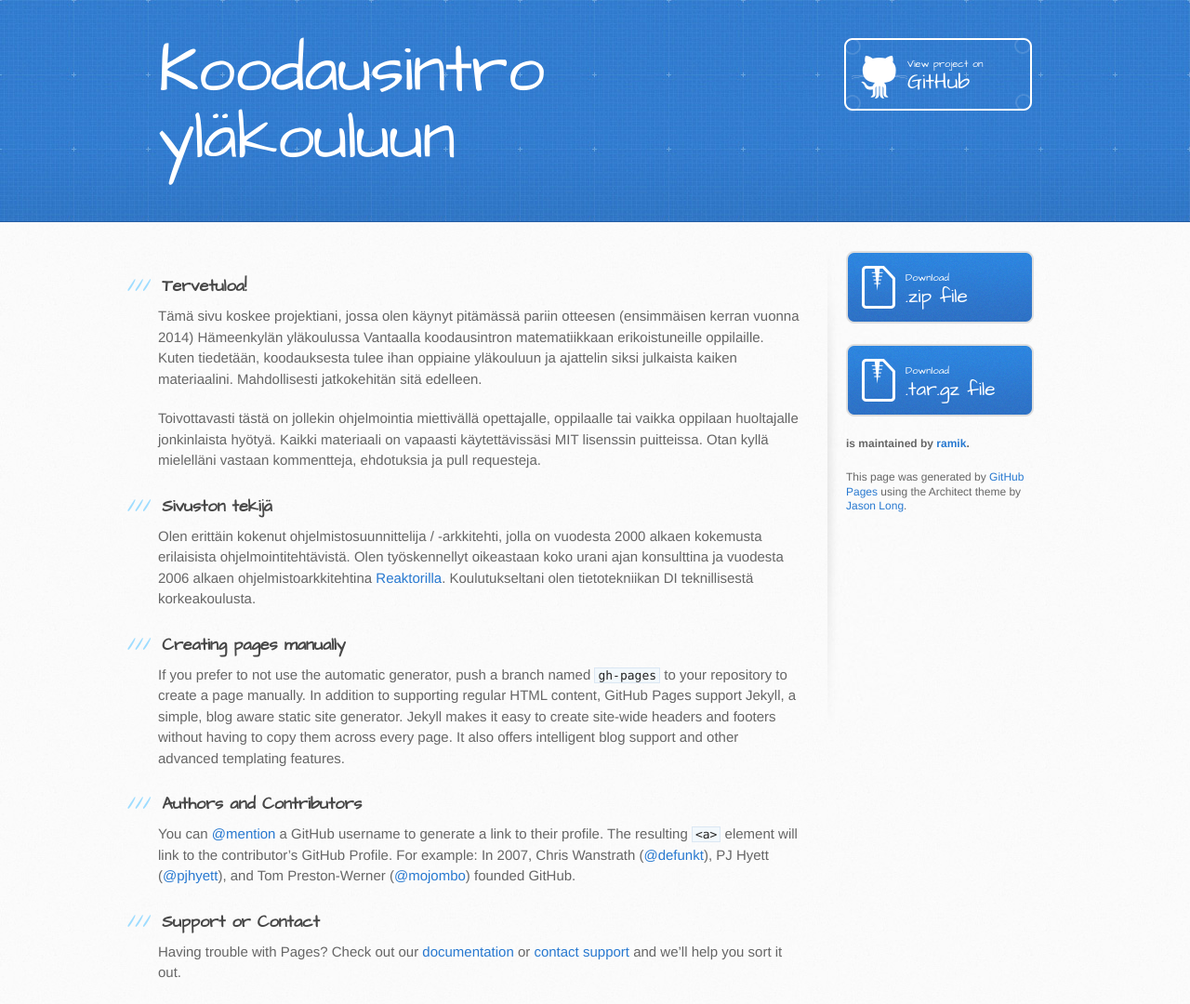
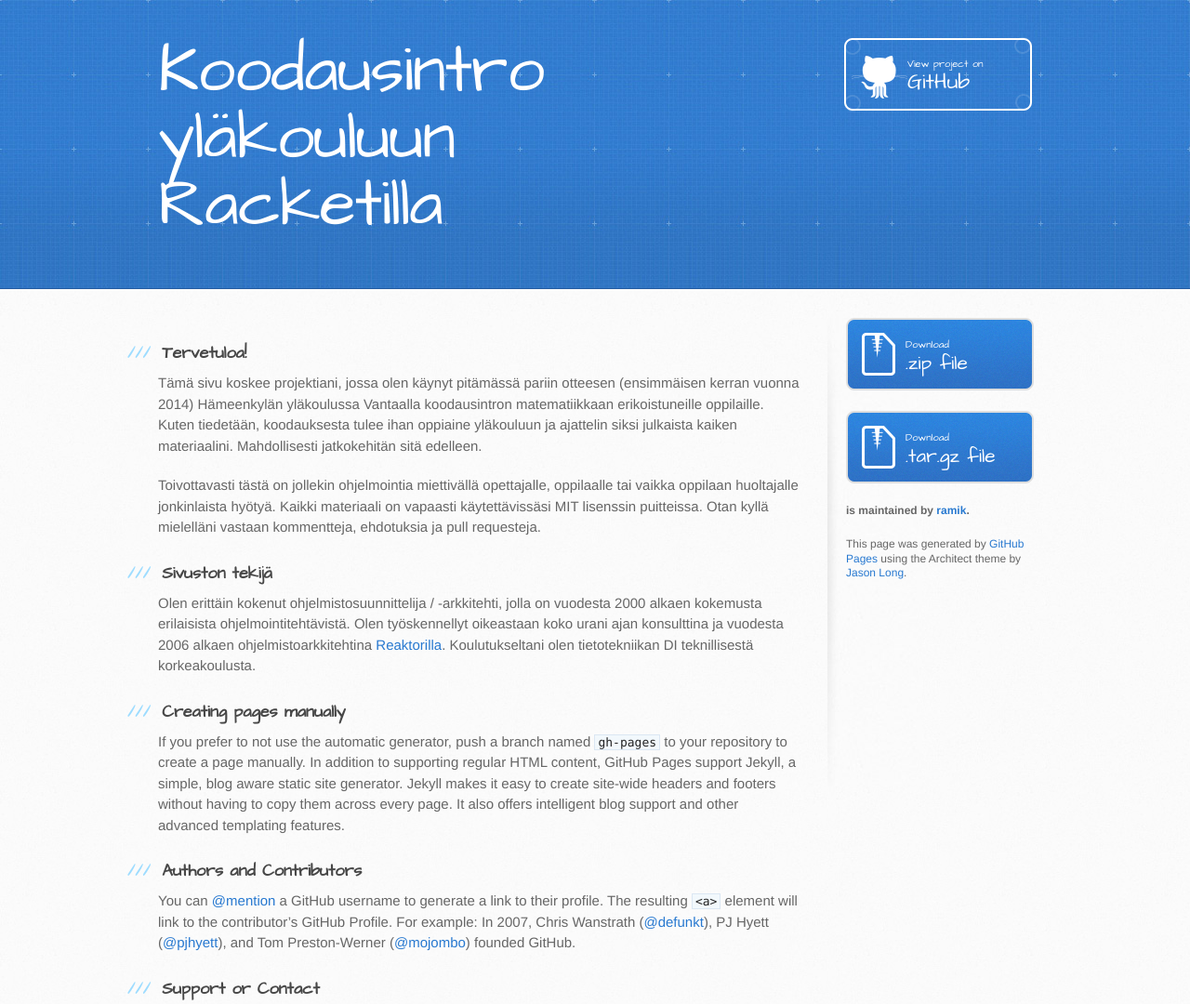
Before and after one commit to ramik/code-introduction-to-junior-high-school, a plain HTML site: page index.html in a window 1280 px wide. Shown: the top 1080 px of the page at 93% size. Drawn offline with Linux system fonts and the light colour scheme.

Commit message:
Add mention about Racket to web page

```diff
--- a/index.html
+++ b/index.html
@@ -13,13 +13,13 @@
   <script src="//html5shiv.googlecode.com/svn/trunk/html5.js"></script>
   <![endif]-->
 
-  <title>Koodausintro yläkouluun</title>
+  <title>Koodausintro Racketilla yläkouluun</title>
 </head>
 
 <body>
 <header>
   <div class="inner">
-    <h1>Koodausintro yläkouluun</h1>
+    <h1>Koodausintro yläkouluun Racketilla</h1>
 
     <h2></h2>
     <a href="https://github.com/ramik/code-introduction-to-junior-high-school" class="button">
```
